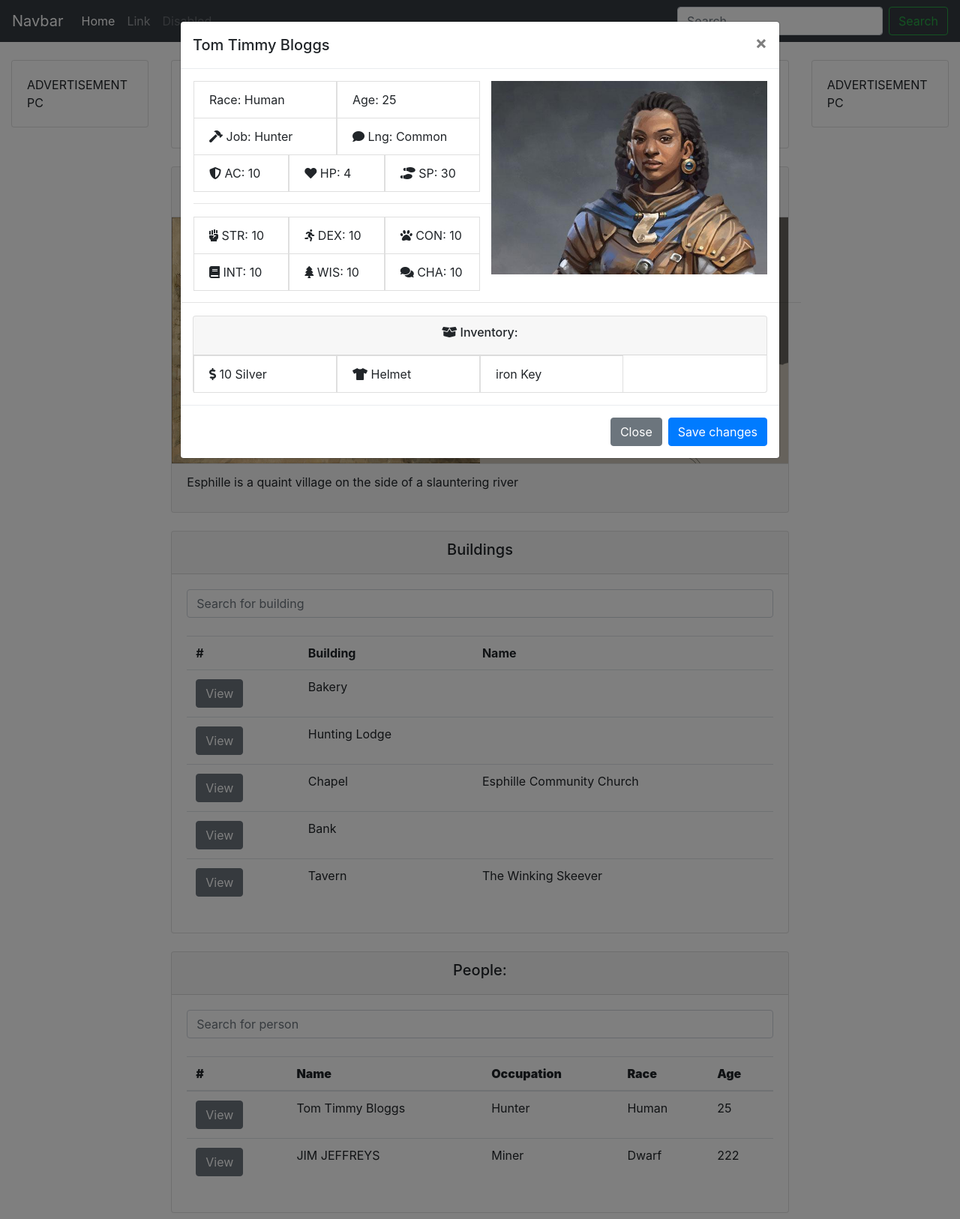
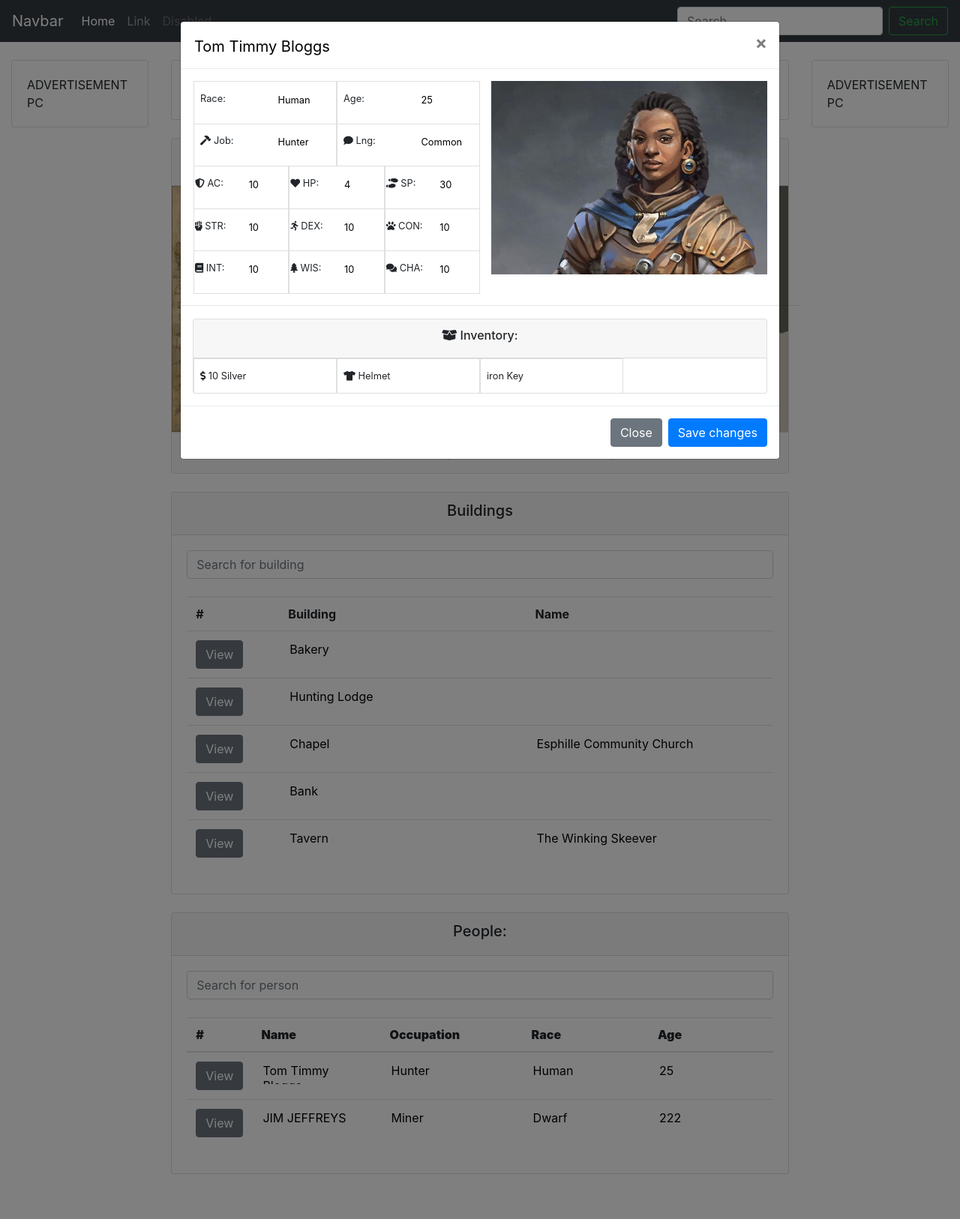
Before and after one commit to Hoppi164/townGen, a PHP site: page / in a window 1280 px wide, after a click on "View". Shown: the whole page at 75% size. Run offline with PHP 8.4, Linux system fonts and the light colour scheme; some libraries are stand-ins or nearby versions.

Commit message:
added load/save functionality, added ability to edit data -- needs further refinement

```diff
--- a/index.php
+++ b/index.php
@@ -6,10 +6,27 @@
 		.attributeBox{
 			position: relative;
 			display: block;
-			padding: 0.75rem 1.25rem;
+			padding-top: 0.8rem;
+			padding-bottom: 0.8rem;
+			padding-left: 0.5rem;
+			padding-right: 0.5rem;
 			margin-bottom: -1px;
 			background-color: #fff;
 			border: 1px solid rgba(0, 0, 0, 0.125);
+			font-size: 0.8rem;
+		}
+		.townData{
+			resize: none;
+			width: 100% !important;
+			border-radius: 0.25rem !important;
+			border: 0;
+			background-color: transparent !important;
+			max-height: 100%;
+			height: 0px;
+			min-height: 30px;
+		}
+		.editable{
+			border: 2px solid #17a2b8 !important;
 		}
 	</style>
 	<body ng-controller="townController">
@@ -27,9 +44,12 @@
 					<div class="card">
 						<div class="card-body">
 							<button class="btn btn-info" ng-click="saveFile()">Save <i class="fas fa-download"></i></button>
-							<input type="file" id="selectFiles" value="Import" /><br />
-							<button class="btn btn-info" ng-click="loadFile()">Load <i class="fas fa-upload"></i></i></button>
-							<button class="btn btn-info">Edit<i class="fas fa-edit px-2"></i></button>
+							<label class="btn btn-info mb-0">
+								Load <i class="fas fa-upload"></i></i>
+								<input type="file" class="d-none" onchange="loadFile()" id="fileUpload">
+								<input type="checkbox" class="d-none" id="triggerLoadFileCheckbox" ng-change="loadFile()" ng-model="triggerLoadFile">
+							</label>
+							<button class="btn btn-info" ng-click="toggleEdit()">Edit<i class="fas fa-edit px-2"></i></button>
 							<button class="btn btn-info">New Town<i class="fas fa-sync px-2"></i></button>
 						</div>
 					</div>
@@ -42,8 +62,8 @@
 					<br class="d-md-none">
 					<div class="card">
 						<div class="card-header">
-							<h3 class="text-center">
-							{{townData.name}}
+							<h3 class="text-center m-0">
+							<textarea ng-model="townData.name" class="townData text-center" readonly='true'></textarea>
 							</h3>
 						</div>
 						<div class="card-body p-0">
@@ -53,7 +73,7 @@
 							</div>
 						</div>
 						<div class="card-footer">
-							<p>{{townData.description}}</p>
+							<textarea ng-model="townData.description" class="townData text-center" readonly='true'></textarea>
 						</div>
 					</div>
 					<br>
@@ -77,8 +97,8 @@
 										<td>
 											<button type="button" class="btn btn-secondary" data-toggle="modal" data-target="#buildingViewModal" ng-click="viewBuilding($index)">View</button>
 										</td>
-										<td>{{building.type}}</td>
-										<td>{{building.name}}</td>
+										<td><textarea ng-model="building.type" class="townData" readonly='true'></textarea></td>
+										<td><textarea ng-model="building.name" class="townData" readonly='true'></textarea></td>
 									</tr>
 								</tbody>
 							</table>
@@ -107,10 +127,10 @@
 										<td>
 											<button type="button" class="btn btn-secondary" data-toggle="modal" data-target="#personViewModal" ng-click="viewPerson($index)">View</button>
 										</td>
-										<td>{{person.name}}</td>
-										<td>{{person.job}}</td>
-										<td class="d-none d-md-table-cell">{{person.race}}</td>
-										<td class="d-none d-md-table-cell">{{person.age}}</td>
+										<td><textarea ng-model="person.name" class="townData" readonly='true'></textarea></td>
+										<td><textarea ng-model="person.job" class="townData" readonly='true'></textarea></td>
+										<td class="d-none d-md-table-cell"><textarea ng-model="person.race" class="townData" readonly='true'></textarea></td>
+										<td class="d-none d-md-table-cell"><textarea ng-model="person.age" class="townData" readonly='true'></textarea></td>
 									</tr>
 								</tbody>
 							</table>
@@ -138,7 +158,9 @@
 			<div class="modal-dialog modal-lg" role="document">
 				<div class="modal-content">
 					<div class="modal-header">
-						<h5 class="modal-title">{{townData.people[currentPerson].name}}</h5>
+						<h5 class="modal-title">
+						<textarea ng-model="townData.people[currentPerson].name" class="townData" readonly='true'></textarea>
+						</h5>
 						<button type="button" class="close" data-dismiss="modal"> <span>&times;</span> </button>
 					</div>
 					<div class="modal-body">
@@ -148,20 +170,139 @@
 							</div>
 							<div class="col-12 col-md-6">
 								<div class="row pl-md-3">
-									<li class="attributeBox col-6">Race: {{townData.people[currentPerson].race}}</li>
-									<li class="attributeBox col-6">Age: {{townData.people[currentPerson].age}}</li>
-									<li class="attributeBox col-6"><i class="fas fa-hammer"></i> Job: {{townData.people[currentPerson].job}}</li>
-									<li class="attributeBox col-6"><i class="fas fa-comment"></i> Lng: {{townData.people[currentPerson].lng}}</li>
-									<li class="attributeBox col-4"><i class="fas fa-shield-alt"></i> AC: {{townData.people[currentPerson].AC}}</li>
-									<li class="attributeBox col-4"><i class="fas fa-heart"></i> HP: {{townData.people[currentPerson].HP}}</li>
-									<li class="attributeBox col-4"><i class="fas fa-shoe-prints"></i> SP: {{townData.people[currentPerson].SP}}</li>
-									<hr class="col-12">
-									<li class="attributeBox col-4"><i class="fas fa-fist-raised"></i> STR: {{townData.people[currentPerson].STR}}</li>
-									<li class="attributeBox col-4"><i class="fas fa-running"></i> DEX: {{townData.people[currentPerson].DEX}}</li>
-									<li class="attributeBox col-4"><i class="fas fa-paw"></i> CON: {{townData.people[currentPerson].CON}}</li>
-									<li class="attributeBox col-4"><i class="fas fa-book"></i> INT: {{townData.people[currentPerson].INT}}</li>
-									<li class="attributeBox col-4"><i class="fas fa-tree"></i> WIS: {{townData.people[currentPerson].WIS}}</li>
-									<li class="attributeBox col-4"><i class="fas fa-comments"></i> CHA: {{townData.people[currentPerson].CHA}}</li>
+
+
+									<div class="attributeBox col-6">
+										<div class="row">
+											<div class="col-6">Race: </div>
+											<div class="col-6">
+												<textarea ng-model="townData.people[currentPerson].race" class="townData" readonly='true'></textarea>
+											</div>
+										</div>
+									</div>
+
+
+									<div class="attributeBox col-6">
+										<div class="row">
+											<div class="col-6">Age: </div>
+											<div class="col-6">
+												<textarea ng-model="townData.people[currentPerson].age" class="townData" readonly='true'></textarea>
+											</div>
+										</div>
+									</div>
+
+
+									<div class="attributeBox col-6">
+										<div class="row">
+											<div class="col-6"><i class="fas fa-hammer"></i> Job: </div>
+											<div class="col-6">
+												<textarea ng-model="townData.people[currentPerson].job" class="townData" readonly='true'></textarea>
+											</div>
+										</div>
+									</div>
+
+
+									<div class="attributeBox col-6">
+										<div class="row">
+											<div class="col-6"><i class="fas fa-comment"></i> Lng: </div>
+											<div class="col-6">
+												<textarea ng-model="townData.people[currentPerson].lng" class="townData" readonly='true'></textarea>
+											</div>
+										</div>
+									</div>
+
+
+									<div class="attributeBox col-4">
+										<div class="row">
+											<div class="col-6 pl-2 pr-2"><i class="fas fa-shield-alt"></i> AC: </div>
+											<div class="col-6 pl-2 pr-2">
+												<textarea ng-model="townData.people[currentPerson].AC" class="townData" readonly='true'></textarea>
+											</div>
+										</div>
+									</div>
+
+
+									<div class="attributeBox col-4">
+										<div class="row">
+											<div class="col-6 pl-2 pr-2"><i class="fas fa-heart"></i> HP: </div>
+											<div class="col-6 pl-2 pr-2">
+												<textarea ng-model="townData.people[currentPerson].HP" class="townData" readonly='true'></textarea>
+											</div>
+										</div>
+									</div>
+
+
+									<div class="attributeBox col-4">
+										<div class="row">
+											<div class="col-6 pl-2 pr-2"><i class="fas fa-shoe-prints"></i> SP: </div>
+											<div class="col-6 pl-2 pr-2">
+												<textarea ng-model="townData.people[currentPerson].SP" class="townData" readonly='true'></textarea>
+											</div>
+										</div>
+									</div>
+
+
+									<div class="attributeBox col-4">
+										<div class="row">
+											<div class="col-6 pl-2 pr-2"><i class="fas fa-fist-raised"></i> STR: </div>
+											<div class="col-6 pl-2 pr-2">
+												<textarea ng-model="townData.people[currentPerson].STR" class="townData" readonly='true'></textarea>
+											</div>
+										</div>
+									</div>
+
+
+									<div class="attributeBox col-4">
+										<div class="row">
+											<div class="col-6 pl-2 pr-2"><i class="fas fa-running"></i> DEX: </div>
+											<div class="col-6 pl-2 pr-2">
+												<textarea ng-model="townData.people[currentPerson].DEX" class="townData" readonly='true'></textarea>
+											</div>
+										</div>
+									</div>
+
+
+									<div class="attributeBox col-4">
+										<div class="row">
+											<div class="col-6 pl-2 pr-2"><i class="fas fa-paw"></i> CON: </div>
+											<div class="col-6 pl-2 pr-2">
+												<textarea ng-model="townData.people[currentPerson].CON" class="townData" readonly='true'></textarea>
+											</div>
+										</div>
+									</div>
+
+
+									<div class="attributeBox col-4">
+										<div class="row">
+											<div class="col-6 pl-2 pr-2"><i class="fas fa-book"></i> INT: </div>
+											<div class="col-6 pl-2 pr-2">
+												<textarea ng-model="townData.people[currentPerson].INT" class="townData" readonly='true'></textarea>
+											</div>
+										</div>
+									</div>
+
+
+									<div class="attributeBox col-4">
+										<div class="row">
+											<div class="col-6 pl-2 pr-2"><i class="fas fa-tree"></i> WIS: </div>
+											<div class="col-6 pl-2 pr-2">
+												<textarea ng-model="townData.people[currentPerson].WIS" class="townData" readonly='true'></textarea>
+											</div>
+										</div>
+									</div>
+
+
+									<div class="attributeBox col-4">
+										<div class="row">
+											<div class="col-6 pl-2 pr-2"><i class="fas fa-comments"></i> CHA: </div>
+											<div class="col-6 pl-2 pr-2">
+												<textarea ng-model="townData.people[currentPerson].CHA" class="townData" readonly='true'></textarea>
+											</div>
+										</div>
+									</div>
+
+
+
 								</div>
 							</div>
 							<div class="col-6 d-none d-md-inline">
--- a/js/townData.js
+++ b/js/townData.js
@@ -113,7 +113,7 @@ townApp.controller('townController', function($scope) {
 	$scope.peopleSearchInput = "";
 	$scope.buildingSearchInput = "";
 	$scope.townDataDownload = "data:text/json;charset=utf-8," + encodeURIComponent(JSON.stringify($scope.townData));
-
+	$scope.triggerLoadFile = false;
 	$scope.saveFile = function() {
 		var exportName = $scope.townData.name;
 		var exportObj = $scope.townData;
@@ -126,8 +126,7 @@ townApp.controller('townController', function($scope) {
 		downloadAnchorNode.remove();
 	};
 	$scope.loadFile = function() {
-		var files = document.getElementById('selectFiles').files;
-		console.log(files);
+		var files = document.getElementById('fileUpload').files;
 		if (files.length <= 0) {
 			return false;
 		}
@@ -137,8 +136,31 @@ townApp.controller('townController', function($scope) {
 		fr.onload = function(e) {
 			var result = JSON.parse(e.target.result);
 			$scope.townData = result;
+			$scope.$apply();
 		}
 
 		fr.readAsText(files.item(0));
 	}
+
+	$scope.toggleEdit = function() {
+		var fields = document.getElementsByClassName('townData');
+		for (var i = 0; i < fields.length; i++) {
+			var field = fields[i];
+			field.classList.toggle('editable');
+			field.getAttribute('readonly') ? field.removeAttribute('readonly') : field.setAttribute('readonly', true);
+		}
+	}
 });
+
+function loadFile() {
+
+	var checkbox = document.getElementById('triggerLoadFileCheckbox');
+	checkbox.click();
+}
+
+$('textarea').each(function() {
+	this.setAttribute('style', 'height:' + (this.scrollHeight) + 'px;overflow-y:hidden;');
+}).on('input', function() {
+	this.style.height = 'auto';
+	this.style.height = (this.scrollHeight) + 'px';
+});
```
